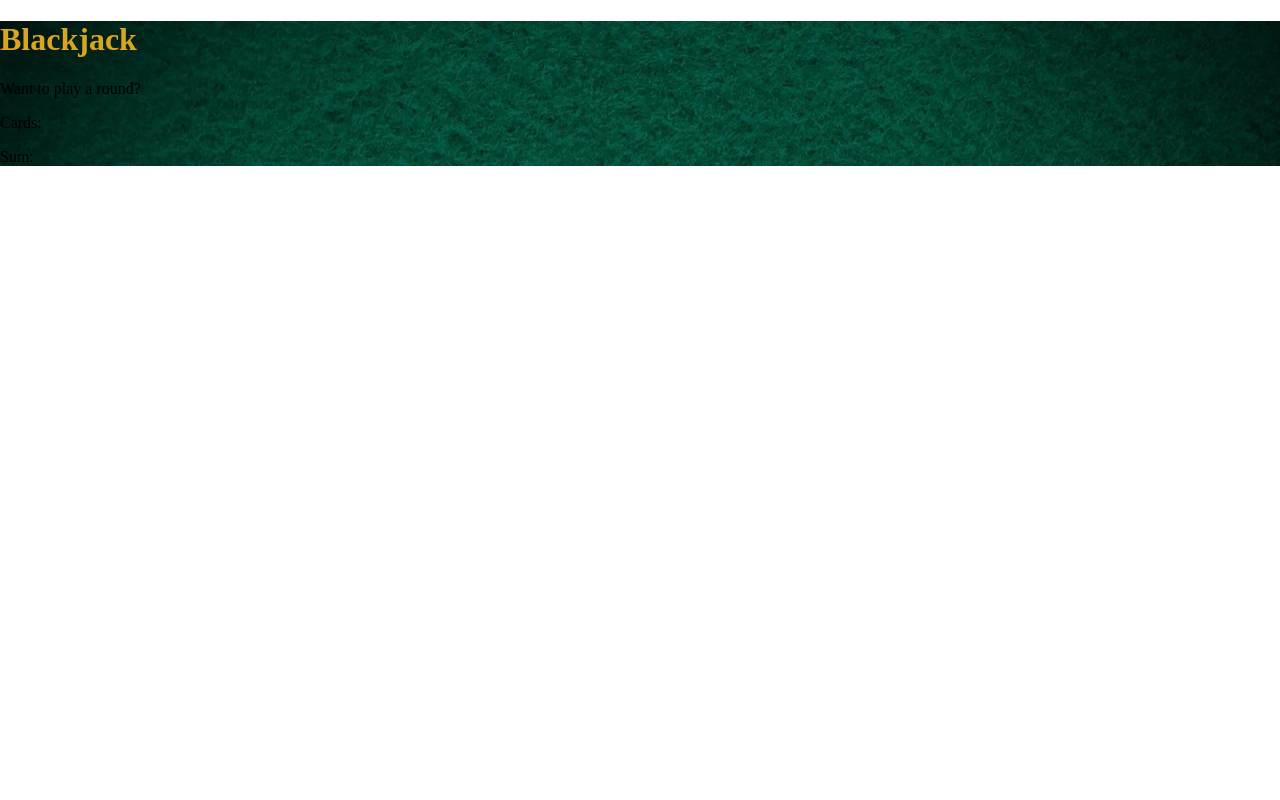
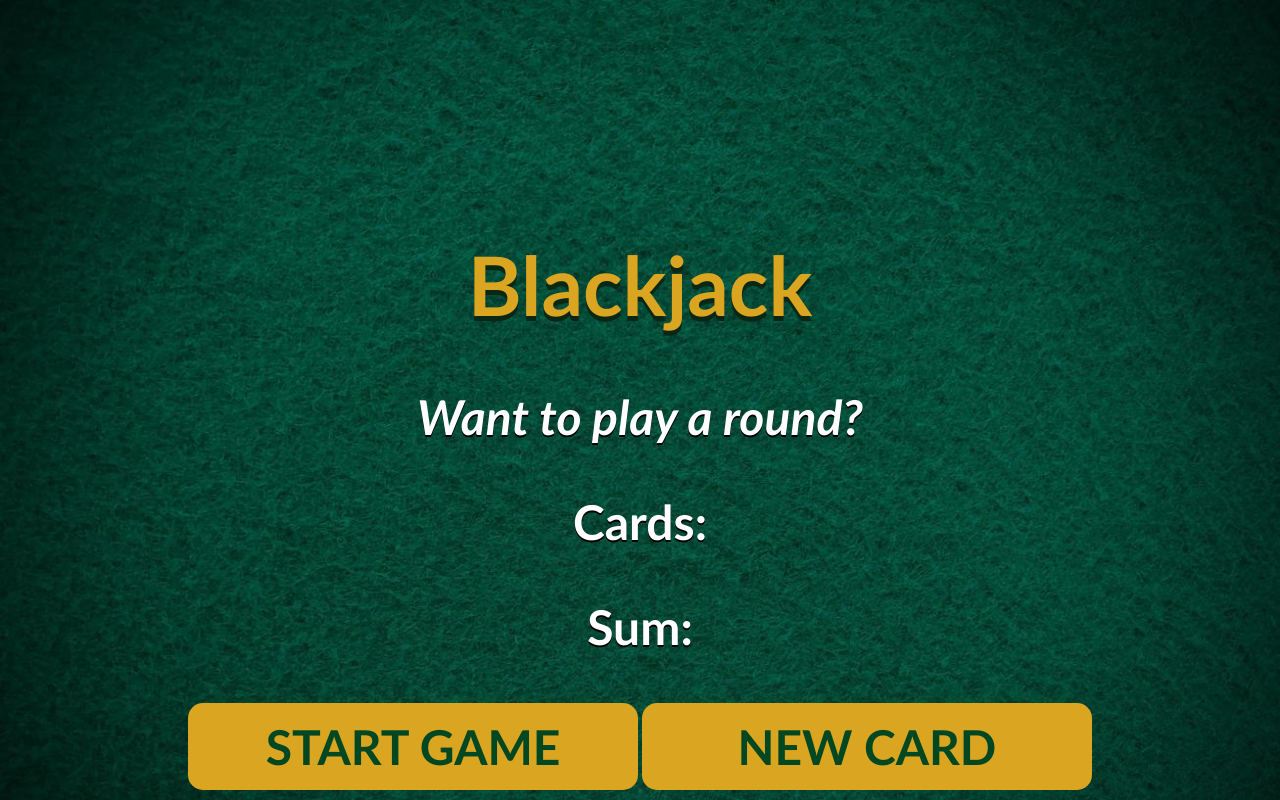
Before and after one commit to DigitaLeon/Blackjack, a plain HTML site: page index.html in a window 1280 px wide. Drawn offline with Linux system fonts and the light colour scheme.

Commit message:
made changes to css and javascript

```diff
--- a/index.html
+++ b/index.html
@@ -10,8 +10,12 @@
 		<div class="game-container">
 			<h1>Blackjack</h1>
 			<p id="message-el">Want to play a round?</p>
-			<p>Cards:</p>
-			<p>Sum:</p>
+			<p id="cards-el">Cards:</p>
+			<p id="sum-el">Sum:</p>
+			<button id="start-game-btn" onclick="startGame()">
+				START GAME
+			</button>
+			<button onclick="newCard()">NEW CARD</button>
 		</div>
 		<script src="script.js"></script>
 	</body>
--- a/script.js
+++ b/script.js
@@ -1,22 +1,36 @@
-let firstCard = Math.random() * (11 - 2) + 2;
-let secondCard = Math.random() * (11 - 2) + 2;
-let sum = Math.floor(firstCard + secondCard);
-
+let firstCard;
+let secondCard;
+let sum;
 let hasBlackJack = false;
 let isAlive = true;
-
 let message = '';
 
-if (sum <= 20) {
-	message = 'Do you want to draw a new card? 🙂';
-} else if (sum === 21) {
-	message = "Wohoo! You've got Blackjack! 🥳";
-	hasBlackJack = true;
-} else {
-	message = "You're out of the game! 😭";
-	isAlive = false;
+const messageEl = document.getElementById('message-el');
+const sumEl = document.getElementById('sum-el');
+const cardsEl = document.getElementById('cards-el');
+
+function startGame() {
+	firstCard = Math.floor(Math.random() * (11 - 2) + 2);
+	secondCard = Math.floor(Math.random() * (11 - 2) + 2);
+	sum = firstCard + secondCard;
+	cardsEl.textContent = `Cards: ${firstCard} ${secondCard}`;
+	sumEl.textContent = `Sum: ${sum}`;
+	if (sum <= 20) {
+		message = 'Do you want to draw a new card?';
+	} else if (sum === 21) {
+		message = "You've got Blackjack!";
+		hasBlackJack = true;
+	} else {
+		message = "You're out of the game!";
+		isAlive = false;
+	}
+	messageEl.textContent = message;
+	console.log(sum);
 }
 
-//CASH OUT
-console.log(hasBlackJack);
-console.log(isAlive);
+function newCard() {
+	console.log('Drawing a new card from the deck!');
+	let thirdCard = Math.floor(Math.random() * (11 - 2) + 2);
+	sum += thirdCard;
+	startGame();
+}
--- a/styles.css
+++ b/styles.css
@@ -1,14 +1,51 @@
 body {
 	margin: 0;
+	font-family:
+		'Trebuchet MS', 'Lucida Sans Unicode', 'Lucida Grande', 'Lucida Sans',
+		Arial, sans-serif;
+	display: flex;
+	flex-direction: column;
+	align-items: center;
+	text-align: center;
+	font-weight: bold;
+	background-image: url(/images/felt-dark-green.jpg);
+	background-repeat: no-repeat;
+	background-origin: content-box;
+	background-size: cover;
 }
 
 h1 {
 	color: goldenrod;
+	font-size: 82px;
+	text-shadow: 0 5px rgb(10, 39, 20);
 }
 
 #message-el {
+	color: white;
+	font-size: 48px;
+	text-shadow: 0 2px black;
+	font-style: italic;
+}
+
+p {
+	color: white;
+	font-size: 48px;
+	text-shadow: 0 2px black;
 }
 
 .game-container {
-	background-image: url(/images/felt-dark-green.jpg);
+	margin-top: 180px;
 }
+
+button {
+	width: 450px;
+	padding: 15px 45px;
+	border-radius: 15px;
+	background-color: goldenrod;
+	border: none;
+	font-size: 48px;
+	font-family: inherit;
+	font-weight: bold;
+	color: #014721;
+	margin-bottom: 5px;
+}
```
